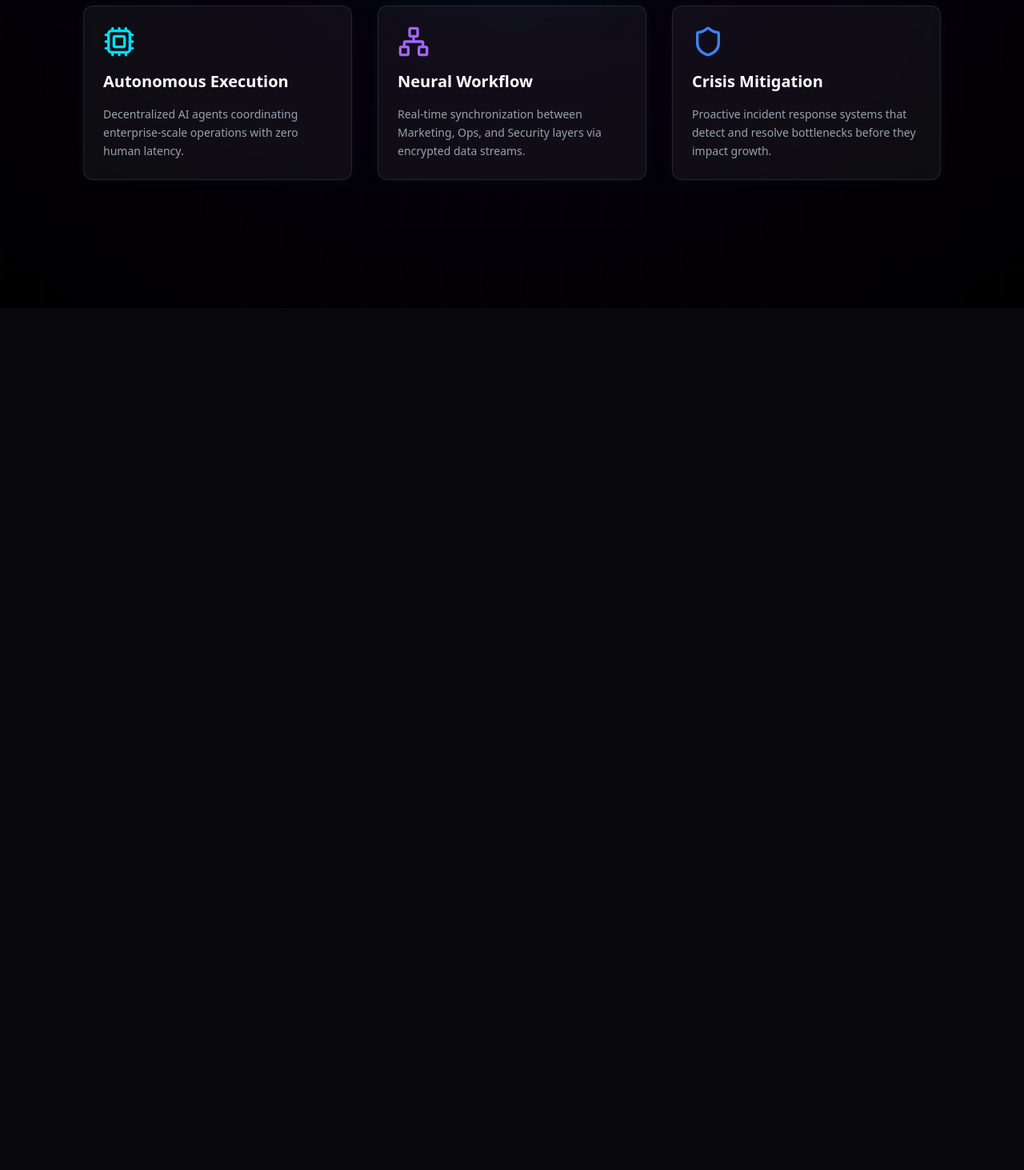
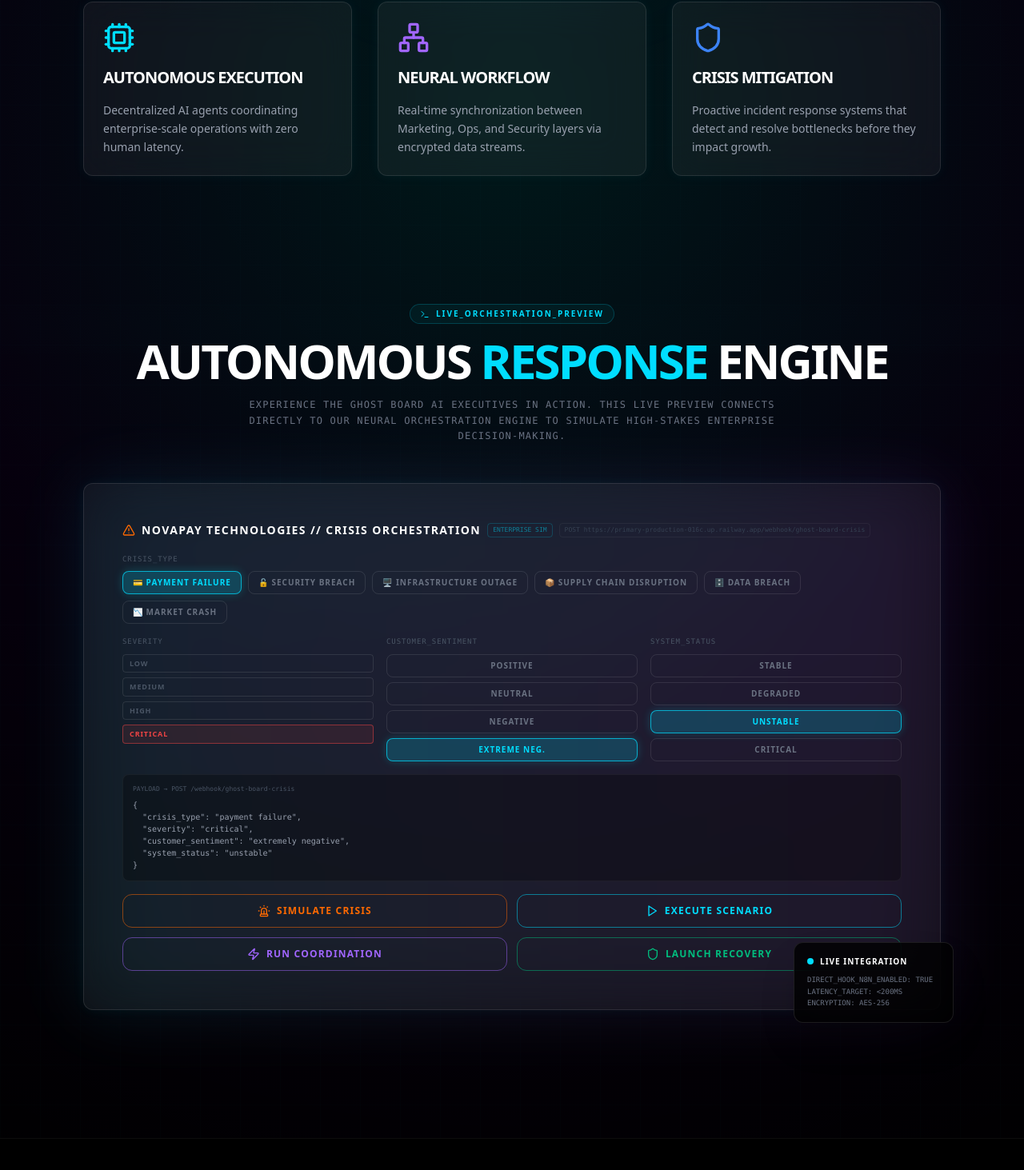
Before and after one commit to vidwansai66/Ghost-Board, a Next.js app: page / in a window 1280 px wide. Shown: the part 1269-2732 px from the top of the page at 80% size. Before the commit the page ends 1654 px from the top, so only its background shows below. Built offline with nearby package versions, Linux system fonts and the light colour scheme.

Commit message:
fix: landing page navigation and added simulation live preview section

```diff
--- a/src/app/page.tsx
+++ b/src/app/page.tsx
@@ -2,14 +2,17 @@
 
 import { GlassCard } from "@/components/ui/glass-card";
 import { HeroGlobe } from "@/components/ui/hero-globe";
-import { motion } from "framer-motion";
-import { ChevronRight, Shield, Activity, Cpu, Network, TrendingUp, Users, Zap } from "lucide-react";
+import { CrisisOrchestrationPanel } from "@/components/dashboard/crisis-orchestration-panel";
+import { motion, AnimatePresence } from "framer-motion";
+import { ChevronRight, Shield, Activity, Cpu, Network, TrendingUp, Users, Zap, Terminal, ArrowDown } from "lucide-react";
 import Link from "next/link";
-import { useEffect, useState } from "react";
+import { useEffect, useState, useRef } from "react";
 
 export default function LandingPage() {
   const [mounted, setMounted] = useState(false);
   const [decisionsCount, setDecisionsCount] = useState(48291);
+  const simulationRef = useRef<HTMLDivElement>(null);
+  const featuresRef = useRef<HTMLDivElement>(null);
 
   useEffect(() => {
     setMounted(true);
@@ -17,8 +20,14 @@ export default function LandingPage() {
     return () => clearInterval(t);
   }, []);
 
+  const scrollToSection = (ref: React.RefObject<HTMLDivElement | null>) => {
+    if (ref.current) {
+      ref.current.scrollIntoView({ behavior: "smooth", block: "start" });
+    }
+  };
+
   return (
-    <div className="relative min-h-screen bg-black text-white overflow-hidden font-sans">
+    <div className="relative min-h-screen bg-black text-white overflow-x-hidden font-sans scroll-smooth">
       {/* Background Effects */}
       <div className="absolute inset-0 cyber-grid opacity-20" />
       <div className="absolute inset-0 hero-gradient" />
@@ -43,21 +52,21 @@ export default function LandingPage() {
       </div>
 
       {/* Navigation */}
-      <nav className="relative z-50 flex items-center justify-between px-10 py-8">
-        <div className="flex items-center gap-2">
-          <div className="w-8 h-8 bg-primary/20 border border-primary rounded flex items-center justify-center">
+      <nav className="relative z-50 flex items-center justify-between px-6 md:px-10 py-8">
+        <div className="flex items-center gap-2 cursor-pointer group" onClick={() => window.scrollTo({ top: 0, behavior: 'smooth' })}>
+          <div className="w-8 h-8 bg-primary/20 border border-primary rounded flex items-center justify-center group-hover:scale-110 transition-transform duration-300">
             <Shield className="w-5 h-5 text-primary" />
           </div>
           <span className="text-xl font-bold tracking-tighter glow-text">GHOST BOARD</span>
         </div>
-        <div className="hidden md:flex gap-8 text-sm font-medium text-gray-400">
-          <a href="#" className="hover:text-primary transition-colors">INFRASTRUCTURE</a>
-          <a href="#" className="hover:text-primary transition-colors">INTELLIGENCE</a>
-          <a href="#" className="hover:text-primary transition-colors">SECURITY</a>
-          <a href="#" className="hover:text-primary transition-colors">DOCS</a>
+        <div className="hidden lg:flex gap-8 text-[10px] font-black tracking-[0.2em] text-gray-500 uppercase">
+          <Link href="/command-center/infrastructure" className="hover:text-primary transition-colors cursor-pointer">INFRASTRUCTURE</Link>
+          <Link href="/command-center/executives" className="hover:text-primary transition-colors cursor-pointer">INTELLIGENCE</Link>
+          <Link href="/command-center/security" className="hover:text-primary transition-colors cursor-pointer">SECURITY</Link>
+          <button onClick={() => scrollToSection(simulationRef)} className="hover:text-primary transition-colors cursor-pointer text-left">SIMULATION</button>
         </div>
         <Link href="/command-center">
-          <button className="px-6 py-2 bg-primary/10 border border-primary/50 text-primary rounded-md text-sm font-bold hover:bg-primary hover:text-black transition-all duration-300 glow-border">
+          <button className="px-5 py-2 bg-primary/5 border border-primary/30 text-primary rounded-sm text-[10px] font-black tracking-widest uppercase hover:bg-primary hover:text-black transition-all duration-500 hover:shadow-[0_0_20px_rgba(0,242,255,0.4)] active:scale-95">
             ESTABLISH CONNECTION
           </button>
         </Link>
@@ -86,17 +95,20 @@ export default function LandingPage() {
 
           <div className="flex flex-wrap justify-center gap-6 mb-4">
             <Link href="/command-center">
-              <button className="px-10 py-4 bg-primary text-black font-black text-lg rounded-sm hover:bg-white hover:shadow-[0_0_50px_rgba(255,255,255,0.3)] transition-all duration-500 group flex items-center gap-2">
+              <button className="px-10 py-4 bg-primary text-black font-black text-lg rounded-sm hover:bg-white hover:shadow-[0_0_50px_rgba(255,255,255,0.3)] transition-all duration-500 group flex items-center gap-2 active:scale-95">
                 ENTER COMMAND CENTER
                 <ChevronRight className="w-5 h-5 group-hover:translate-x-1 transition-transform" />
               </button>
             </Link>
-            <button className="px-10 py-4 border border-white/20 bg-white/5 backdrop-blur-md text-white font-bold text-lg rounded-sm hover:bg-white/10 transition-all duration-300">
+            <button
+              onClick={() => scrollToSection(simulationRef)}
+              className="px-10 py-4 border border-white/20 bg-white/5 backdrop-blur-md text-white font-bold text-lg rounded-sm hover:bg-white/10 transition-all duration-300 hover:border-primary/50 hover:shadow-[0_0_30px_rgba(0,242,255,0.1)] active:scale-95 group flex items-center gap-2"
+            >
               VIEW CRISIS SIMULATION
+              <ArrowDown className="w-4 h-4 group-hover:translate-y-1 transition-transform text-primary" />
             </button>
           </div>
 
-          {/* Trust metrics strip */}
           <motion.div
             initial={{ opacity: 0 }}
             animate={{ opacity: 1 }}
@@ -109,7 +121,7 @@ export default function LandingPage() {
           </motion.div>
         </motion.div>
 
-        {/* ===  ANIMATED GLOBE === */}
+        {/* === ANIMATED GLOBE === */}
         <motion.div
           initial={{ opacity: 0, scale: 0.7, y: 40 }}
           animate={{ opacity: 1, scale: 1, y: 0 }}
@@ -119,37 +131,98 @@ export default function LandingPage() {
           <HeroGlobe />
         </motion.div>
 
-        {/* Stats / Features Grid */}
-        <div className="grid grid-cols-1 md:grid-cols-3 gap-8 mt-20 max-w-6xl w-full px-10 pb-40">
-          <motion.div initial={{ opacity: 0, y: 30 }} animate={{ opacity: 1, y: 0 }} transition={{ delay: 1.0 }}>
-            <GlassCard className="flex flex-col gap-4 hover:scale-105 transition-transform duration-300">
+        {/* Features Grid */}
+        <div ref={featuresRef} className="grid grid-cols-1 md:grid-cols-3 gap-8 mt-20 max-w-6xl w-full px-10">
+          <motion.div initial={{ opacity: 0, y: 30 }} whileInView={{ opacity: 1, y: 0 }} viewport={{ once: true }} transition={{ delay: 0.1 }}>
+            <GlassCard className="flex flex-col gap-4 hover:scale-105 transition-transform duration-300 cursor-default">
               <Cpu className="w-10 h-10 text-primary" />
-              <h3 className="text-xl font-bold">Autonomous Execution</h3>
+              <h3 className="text-xl font-bold uppercase tracking-tighter">Autonomous Execution</h3>
               <p className="text-gray-400 text-sm leading-relaxed">
                 Decentralized AI agents coordinating enterprise-scale operations with zero human latency.
               </p>
             </GlassCard>
           </motion.div>
-          <motion.div initial={{ opacity: 0, y: 30 }} animate={{ opacity: 1, y: 0 }} transition={{ delay: 1.15 }}>
-            <GlassCard className="flex flex-col gap-4 hover:scale-105 transition-transform duration-300" glowColor="violet">
+          <motion.div initial={{ opacity: 0, y: 30 }} whileInView={{ opacity: 1, y: 0 }} viewport={{ once: true }} transition={{ delay: 0.2 }}>
+            <GlassCard className="flex flex-col gap-4 hover:scale-105 transition-transform duration-300 cursor-default" glowColor="violet">
               <Network className="w-10 h-10 text-secondary" />
-              <h3 className="text-xl font-bold">Neural Workflow</h3>
+              <h3 className="text-xl font-bold uppercase tracking-tighter">Neural Workflow</h3>
               <p className="text-gray-400 text-sm leading-relaxed">
                 Real-time synchronization between Marketing, Ops, and Security layers via encrypted data streams.
               </p>
             </GlassCard>
           </motion.div>
-          <motion.div initial={{ opacity: 0, y: 30 }} animate={{ opacity: 1, y: 0 }} transition={{ delay: 1.3 }}>
-            <GlassCard className="flex flex-col gap-4 hover:scale-105 transition-transform duration-300" glowColor="blue">
+          <motion.div initial={{ opacity: 0, y: 30 }} whileInView={{ opacity: 1, y: 0 }} viewport={{ once: true }} transition={{ delay: 0.3 }}>
+            <GlassCard className="flex flex-col gap-4 hover:scale-105 transition-transform duration-300 cursor-default" glowColor="blue">
               <Shield className="w-10 h-10 text-accent" />
-              <h3 className="text-xl font-bold">Crisis Mitigation</h3>
+              <h3 className="text-xl font-bold uppercase tracking-tighter">Crisis Mitigation</h3>
               <p className="text-gray-400 text-sm leading-relaxed">
                 Proactive incident response systems that detect and resolve bottlenecks before they impact growth.
               </p>
             </GlassCard>
           </motion.div>
         </div>
+
+        {/* ── CRISIS SIMULATION PREVIEW ── */}
+        <div ref={simulationRef} className="w-full max-w-6xl mt-40 px-6 md:px-10 pb-40 scroll-mt-20">
+          <div className="flex flex-col items-center mb-12 text-center">
+            <div className="flex items-center gap-2 px-3 py-1 rounded-full border border-primary/20 bg-primary/5 text-[10px] font-black tracking-[0.2em] text-primary mb-4">
+              <Terminal className="w-3 h-3" />
+              LIVE_ORCHESTRATION_PREVIEW
+            </div>
+            <h2 className="text-4xl md:text-6xl font-black tracking-tighter uppercase mb-4">
+              Autonomous <span className="text-primary">Response</span> Engine
+            </h2>
+            <p className="text-gray-500 max-w-2xl font-mono text-xs uppercase tracking-widest leading-relaxed">
+              Experience the GHOST BOARD AI executives in action. This live preview connects directly to our neural orchestration engine to simulate high-stakes enterprise decision-making.
+            </p>
+          </div>
+
+          <div className="relative group">
+            {/* Background Glow */}
+            <div className="absolute -inset-1 bg-gradient-to-r from-primary/20 to-secondary/20 rounded-[2rem] blur-2xl opacity-50 group-hover:opacity-75 transition duration-1000" />
+
+            <div className="relative">
+              <CrisisOrchestrationPanel />
+            </div>
+
+            {/* Floating Info */}
+            <div className="absolute -right-4 -bottom-4 hidden xl:block">
+              <div className="bg-black/80 backdrop-blur-xl border border-white/10 p-4 rounded-xl shadow-2xl space-y-2 max-w-[200px]">
+                <div className="flex items-center gap-2">
+                  <div className="w-2 h-2 rounded-full bg-primary animate-pulse" />
+                  <span className="text-[10px] font-black text-white uppercase tracking-widest">Live Integration</span>
+                </div>
+                <p className="text-[9px] text-gray-500 font-mono leading-relaxed">
+                  DIRECT_HOOK_N8N_ENABLED: TRUE
+                  LATENCY_TARGET: &lt;200MS
+                  ENCRYPTION: AES-256
+                </p>
+              </div>
+            </div>
+          </div>
+        </div>
       </main>
+
+      {/* Footer / Copyright */}
+      <footer className="relative z-10 border-t border-white/5 py-10 px-10 flex flex-col md:flex-row items-center justify-between gap-6 bg-black">
+        <div className="flex items-center gap-6 text-[10px] font-black tracking-widest text-gray-600 uppercase">
+          <span className="text-gray-400">© 2026 NOVAPAY GHOST BOARD</span>
+          <span className="hidden md:inline border-l border-white/10 h-4" />
+          <a href="#" className="hover:text-primary transition-colors">Privacy Protocol</a>
+          <a href="#" className="hover:text-primary transition-colors">Terms of Engagement</a>
+        </div>
+        <div className="flex items-center gap-6">
+          <div className="flex items-center gap-2 text-[9px] font-mono text-gray-700">
+            <div className="w-1.5 h-1.5 rounded-full bg-emerald-500" />
+            ALL SYSTEMS NOMINAL
+          </div>
+          <div className="flex gap-4">
+            <div className="w-8 h-8 rounded-full border border-white/10 flex items-center justify-center hover:border-primary transition-colors cursor-pointer group">
+              <Shield className="w-3.5 h-3.5 text-gray-600 group-hover:text-primary transition-colors" />
+            </div>
+          </div>
+        </div>
+      </footer>
 
       {/* Floating Logs */}
       <div className="fixed bottom-10 left-10 hidden lg:block z-50">
```
